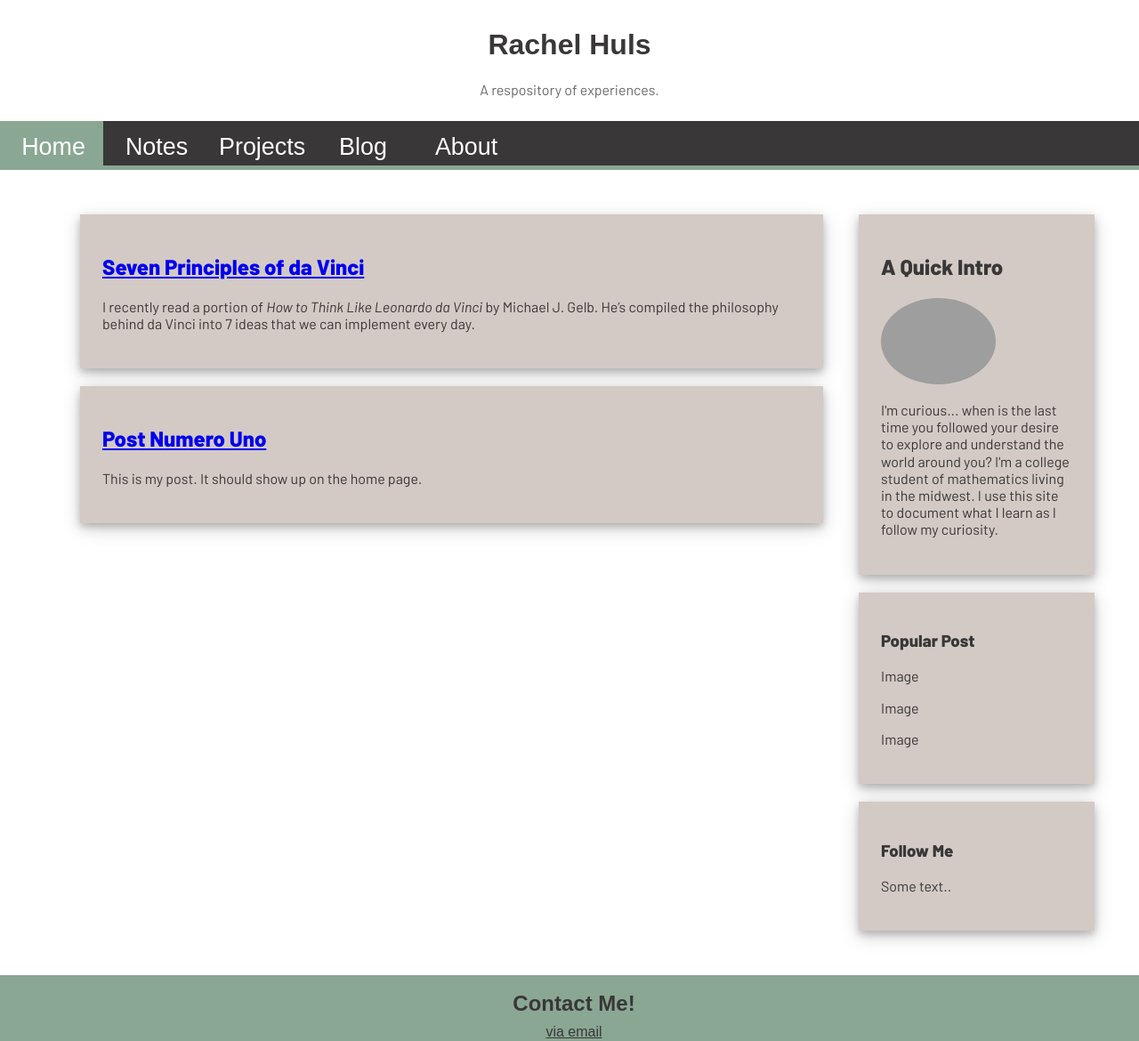
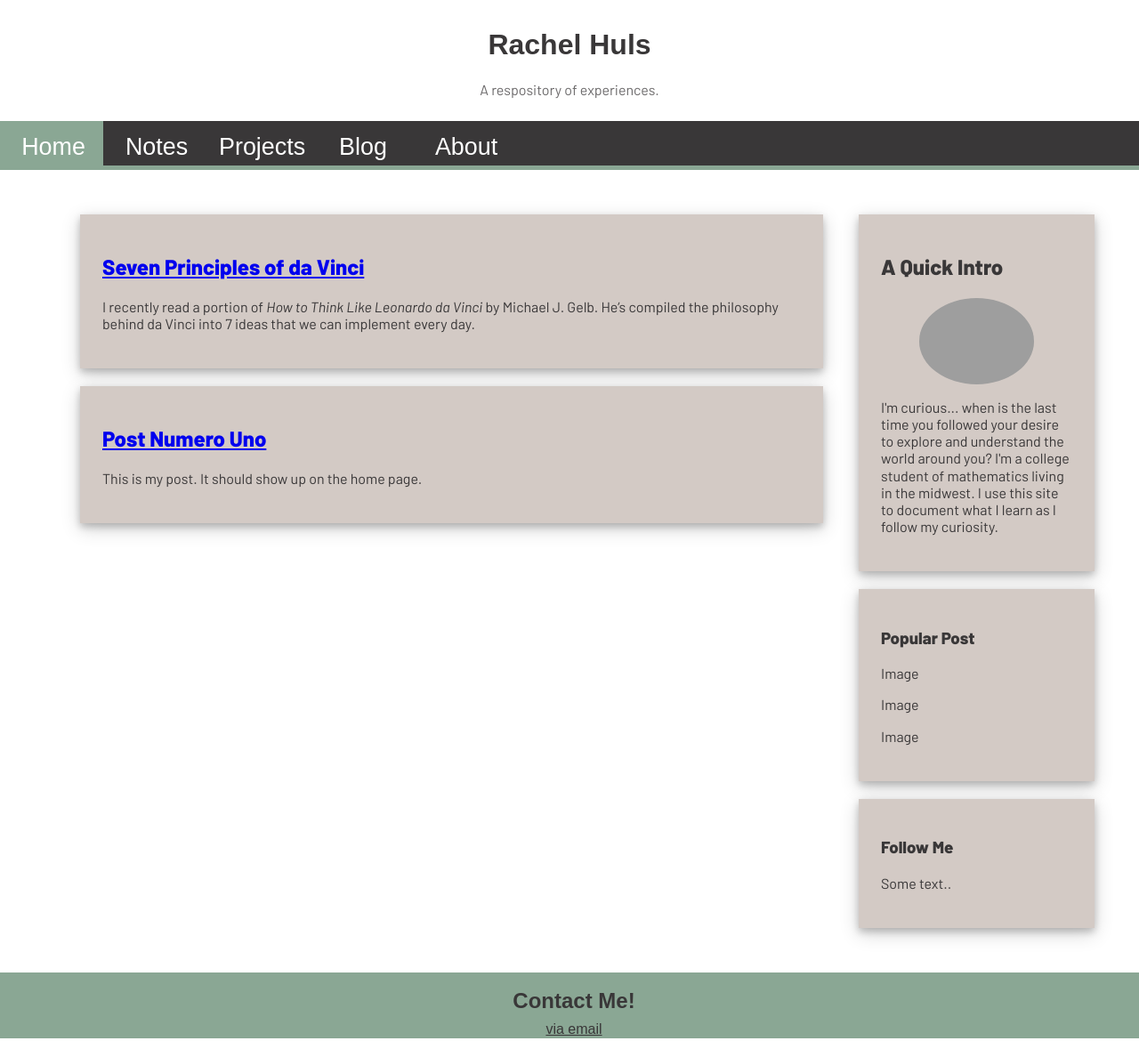
Before and after one commit to rachelhuls/rachelhuls.github.io, a Jekyll site: the page built from index.html, in a window 1280 px wide and 1170 px high. Shown: the whole window at 89% size. Built offline with Jekyll 4.4.1, drawn with Linux system fonts in a browser that asks for light colours; some web fonts are replaced.

Commit message:
Update main.scss

```diff
--- a/_sass/main.scss
+++ b/_sass/main.scss
@@ -1,5 +1,7 @@
-	.current {
-  color: green;
+img {
+  display: block;
+  margin-left: auto;
+  margin-right: auto;
 }
 .header {
   font-family: Arial;
```
